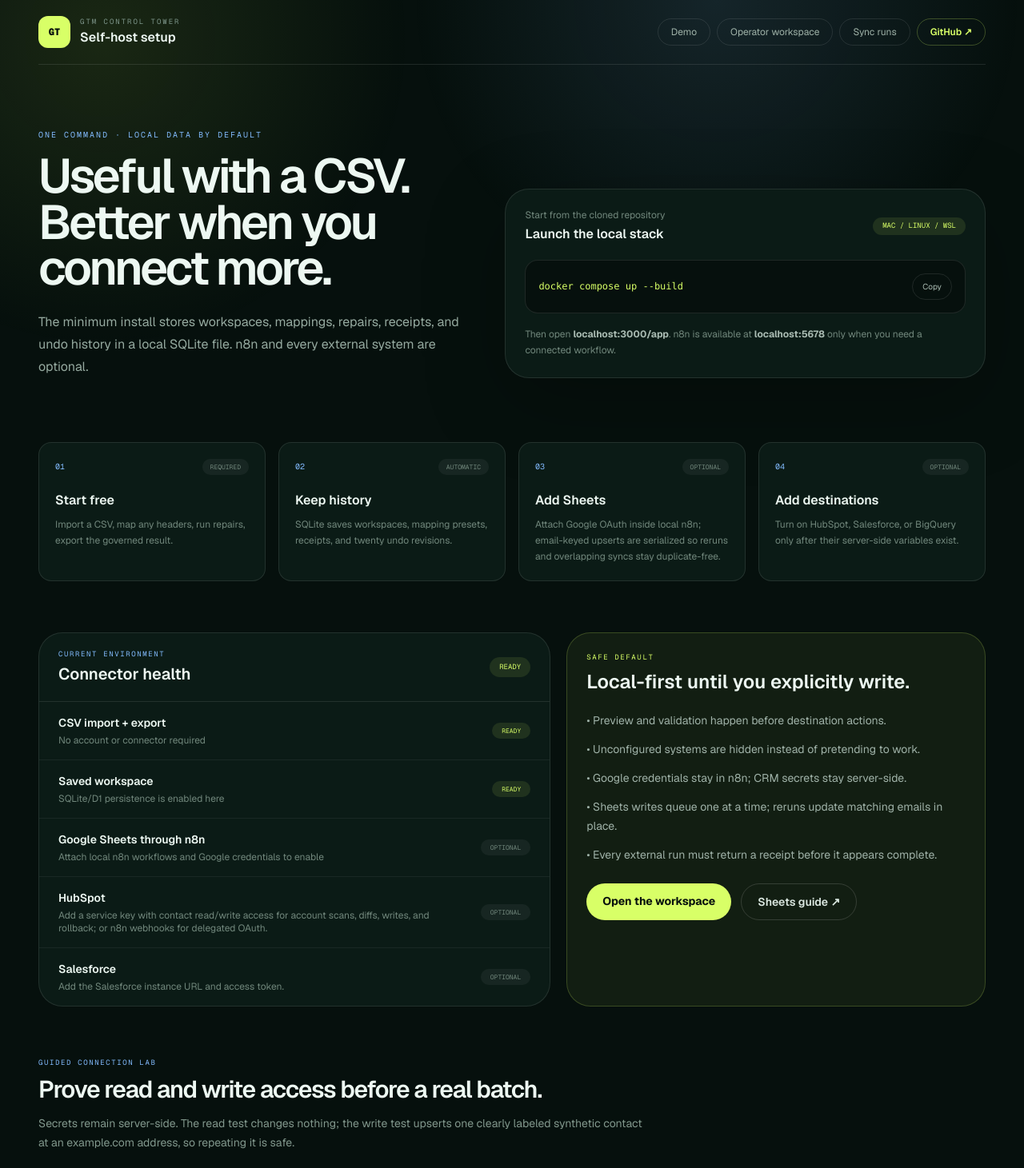
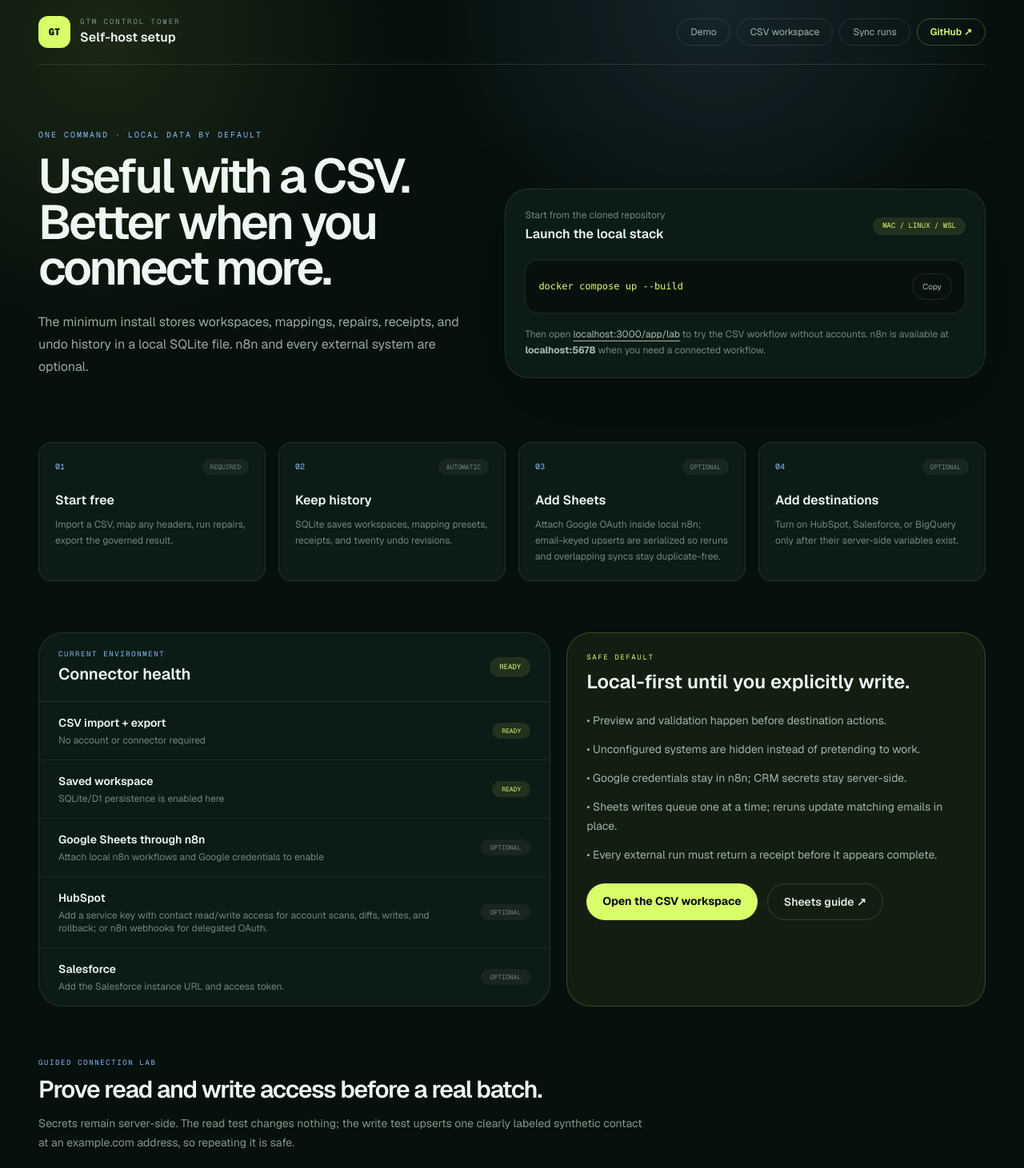
Before and after one commit to harrisonoconnorhover/gtm-control-tower, a Next.js app: page /setup in a window 1280 px wide. Shown: the top 1461 px of the page at 80% size. Built offline with nearby package versions, Linux system fonts and the light colour scheme.

Commit message:
Guide reviewers and new installs through the working CSV path
(cherry picked from commit fe5ed808939f183cd380c1b6e4b29e23777939e7)

```diff
--- a/components/setup-guide.tsx
+++ b/components/setup-guide.tsx
@@ -51,7 +51,7 @@ export function SetupGuide() {
           </Link>
           <nav className="flex flex-wrap gap-2 text-xs" aria-label="Primary navigation">
             <Link href="/" className="rounded-full border border-white/10 px-4 py-2 text-[#9fb2a8]">Demo</Link>
-            <Link href="/app" className="rounded-full border border-white/10 px-4 py-2 text-[#9fb2a8]">Operator workspace</Link>
+            <Link href="/app/lab" className="rounded-full border border-white/10 px-4 py-2 text-[#9fb2a8]">CSV workspace</Link>
             <Link href="/runs" className="rounded-full border border-white/10 px-4 py-2 text-[#9fb2a8]">Sync runs</Link>
             <a href="https://github.com/harrisonoconnorhover/gtm-control-tower" target="_blank" rel="noreferrer" className="rounded-full border border-[#d8ff67]/25 px-4 py-2 font-semibold text-[#d8ff67]">GitHub ↗</a>
           </nav>
@@ -72,7 +72,7 @@ export function SetupGuide() {
               <code className="overflow-x-auto text-xs text-[#d8ff67]">{command}</code>
               <button onClick={() => void copyCommand()} className="shrink-0 rounded-full border border-white/10 px-3 py-2 text-[10px] text-[#a9bbb2]">{copied ? 'Copied' : 'Copy'}</button>
             </div>
-            <p className="mt-4 text-xs leading-5 text-[#71877c]">Then open <strong className="text-[#a9bbb2]">localhost:3000/app</strong>. n8n is available at <strong className="text-[#a9bbb2]">localhost:5678</strong> only when you need a connected workflow.</p>
+            <p className="mt-4 text-xs leading-5 text-[#71877c]">Then open <Link href="/app/lab" className="text-[#a9bbb2] underline underline-offset-4">localhost:3000/app/lab</Link> to try the CSV workflow without accounts. n8n is available at <strong className="text-[#a9bbb2]">localhost:5678</strong> when you need a connected workflow.</p>
           </article>
         </section>
 
@@ -91,7 +91,7 @@ export function SetupGuide() {
             </div>
             <div className="divide-y divide-white/[0.06]">
               <HealthRow name="CSV import + export" detail="No account or connector required" ready />
-              <HealthRow name="Saved workspace" detail={catalog?.persistenceEnabled ? 'SQLite/D1 persistence is enabled here' : 'Session-only on this public demonstration'} ready={Boolean(catalog?.persistenceEnabled)} />
+              <HealthRow name="Saved workspace" detail={catalog?.persistenceEnabled ? 'SQLite/D1 persistence is enabled here' : 'Persistence is not enabled in this installation'} ready={Boolean(catalog?.persistenceEnabled)} />
               <HealthRow name="Google Sheets through n8n" detail={sheetsReady ? 'Both server-side webhook URLs are configured' : 'Attach local n8n workflows and Google credentials to enable'} ready={sheetsReady} />
               {crmConnectors.map((connector) => <HealthRow key={connector.id} name={connector.label} detail={connector.configured ? 'Server-side connector configured' : connector.setupHint ?? 'Optional connector not configured'} ready={connector.configured} />)}
             </div>
@@ -108,7 +108,7 @@ export function SetupGuide() {
               <li>• Every external run must return a receipt before it appears complete.</li>
             </ul>
             <div className="mt-6 flex flex-wrap gap-3">
-              <Link href="/app" className="rounded-full bg-[#d8ff67] px-5 py-3 text-sm font-bold text-[#06100d]">Open the workspace</Link>
+              <Link href="/app/lab" className="rounded-full bg-[#d8ff67] px-5 py-3 text-sm font-bold text-[#06100d]">Open the CSV workspace</Link>
               <a href="https://github.com/harrisonoconnorhover/gtm-control-tower/blob/main/docs/google-sheets-setup.md" target="_blank" rel="noreferrer" className="rounded-full border border-white/15 px-5 py-3 text-sm font-semibold text-[#dce9e2]">Sheets guide ↗</a>
             </div>
           </article>
```
Also changed, not shown: 3 other files (tests, documents, lock files or other folders).
